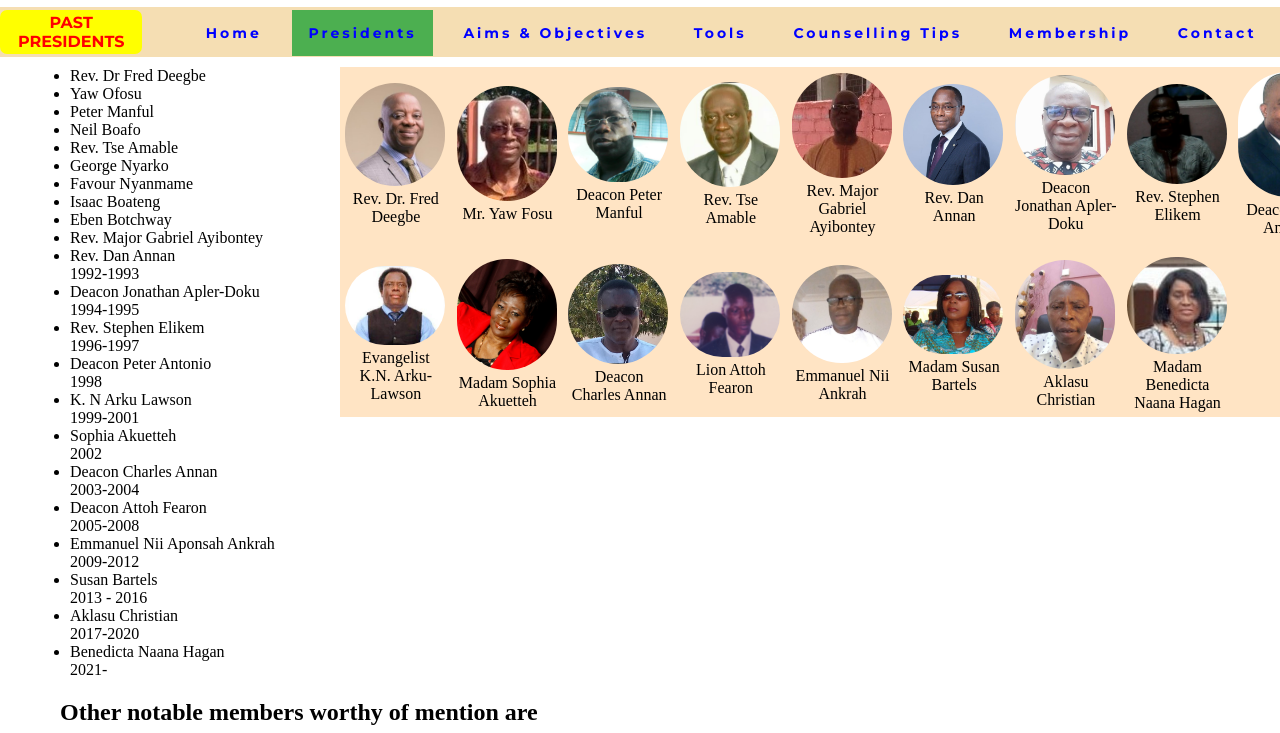
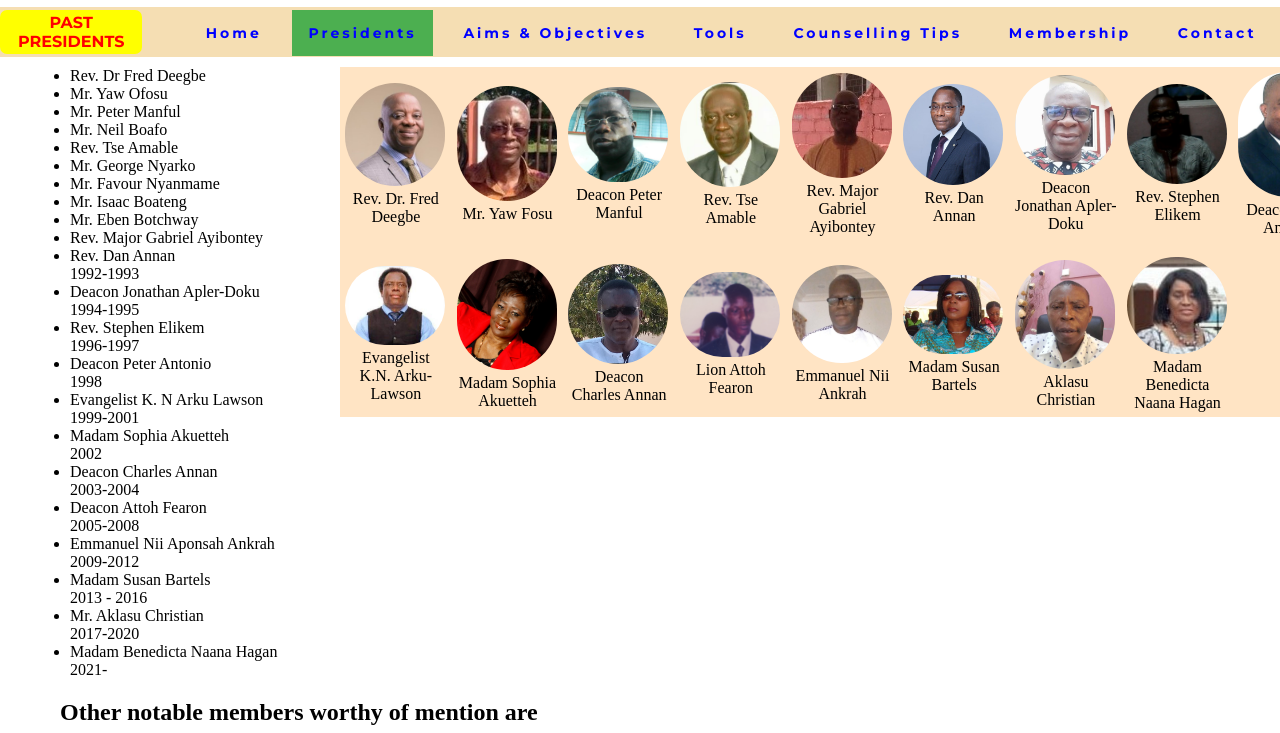
Before and after one commit to chrisanani/cbc_cfg, a plain HTML site: page presidents.html in a window 1280 px wide. Shown: the part 45-778 px from the top of the page. Drawn offline with Linux system fonts and the light colour scheme.

Commit message:
Update presidents.html

```diff
--- a/presidents.html
+++ b/presidents.html
@@ -34,27 +34,27 @@
       <div class="presidents">
  <ul>
       <li>Rev. Dr Fred Deegbe</li>
-      <li>Yaw Ofosu</li>
-      <li>Peter Manful</li>
-      <li>Neil Boafo</li>
+      <li>Mr. Yaw Ofosu</li>
+      <li>Mr. Peter Manful</li>
+      <li>Mr. Neil Boafo</li>
       <li>Rev. Tse Amable</li>
-      <li>George Nyarko</li>
-      <li>Favour Nyanmame</li>
-      <li>Isaac Boateng</li>
-      <li>Eben Botchway</li>
+      <li>Mr. George Nyarko</li>
+      <li>Mr. Favour Nyanmame</li>
+      <li>Mr. Isaac Boateng</li>
+      <li>Mr. Eben Botchway</li>
       <li>Rev. Major Gabriel Ayibontey</li>
       <li>Rev. Dan Annan</li> 1992-1993
       <li>Deacon Jonathan Apler-Doku</li> 1994-1995
       <li>Rev. Stephen Elikem</li>1996-1997
       <li>Deacon Peter Antonio</li>1998
-      <li>K. N Arku Lawson</li>1999-2001
-      <li>Sophia Akuetteh</li> 2002
+      <li>Evangelist K. N Arku Lawson</li>1999-2001
+      <li>Madam Sophia Akuetteh</li> 2002
       <li>Deacon Charles Annan</li>2003-2004
       <li>Deacon Attoh Fearon</li> 2005-2008
       <li>Emmanuel Nii Aponsah Ankrah</li>2009-2012
-      <li>Susan Bartels</li> 2013 - 2016
-      <li>Aklasu Christian </li>2017-2020
-      <li>Benedicta Naana Hagan</li>2021-
+      <li>Madam Susan Bartels</li> 2013 - 2016
+      <li>Mr. Aklasu Christian </li>2017-2020
+      <li>Madam Benedicta Naana Hagan</li>2021-
  </ul>
       </div>
 <div class=protrait>
```
